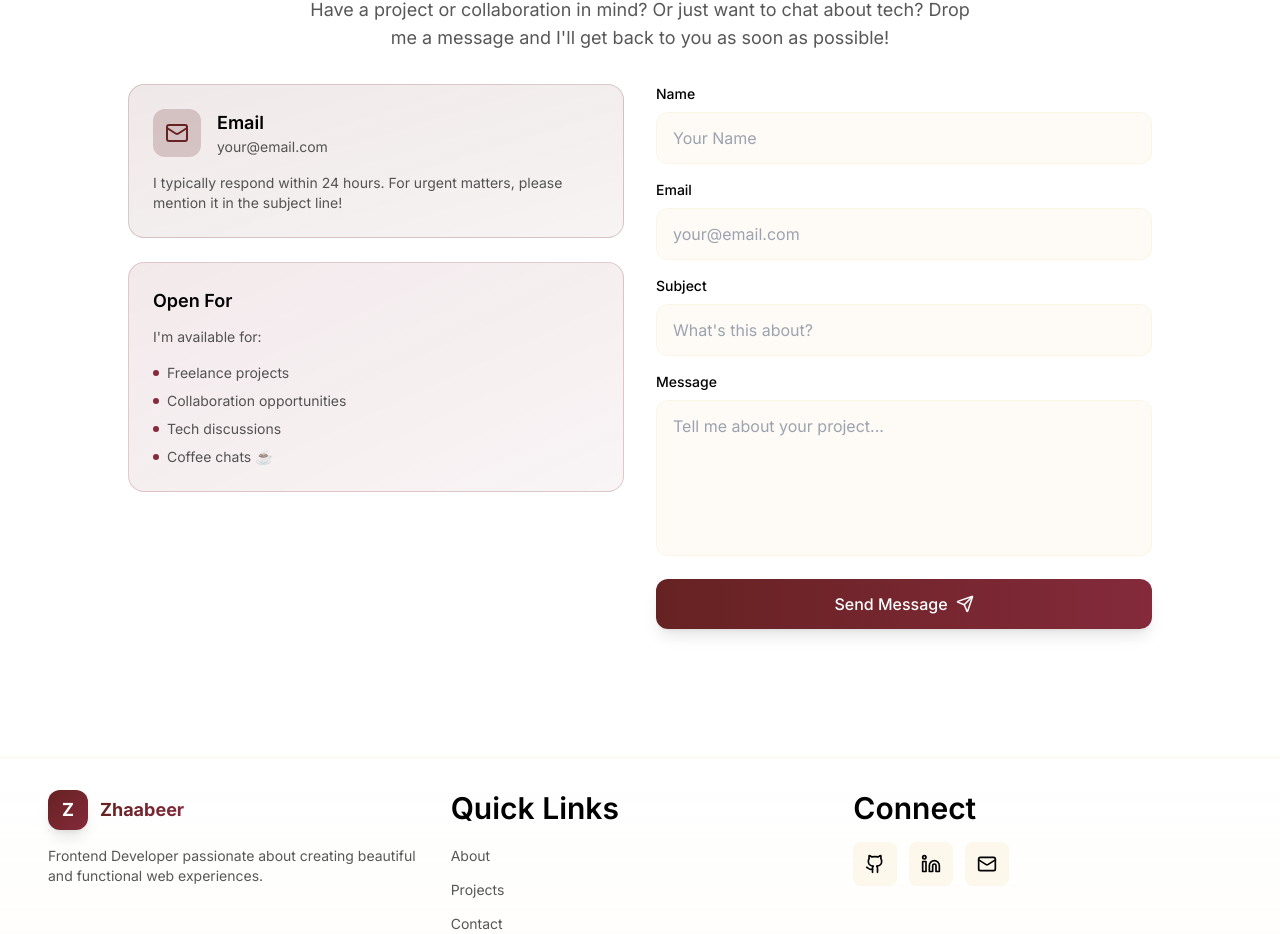
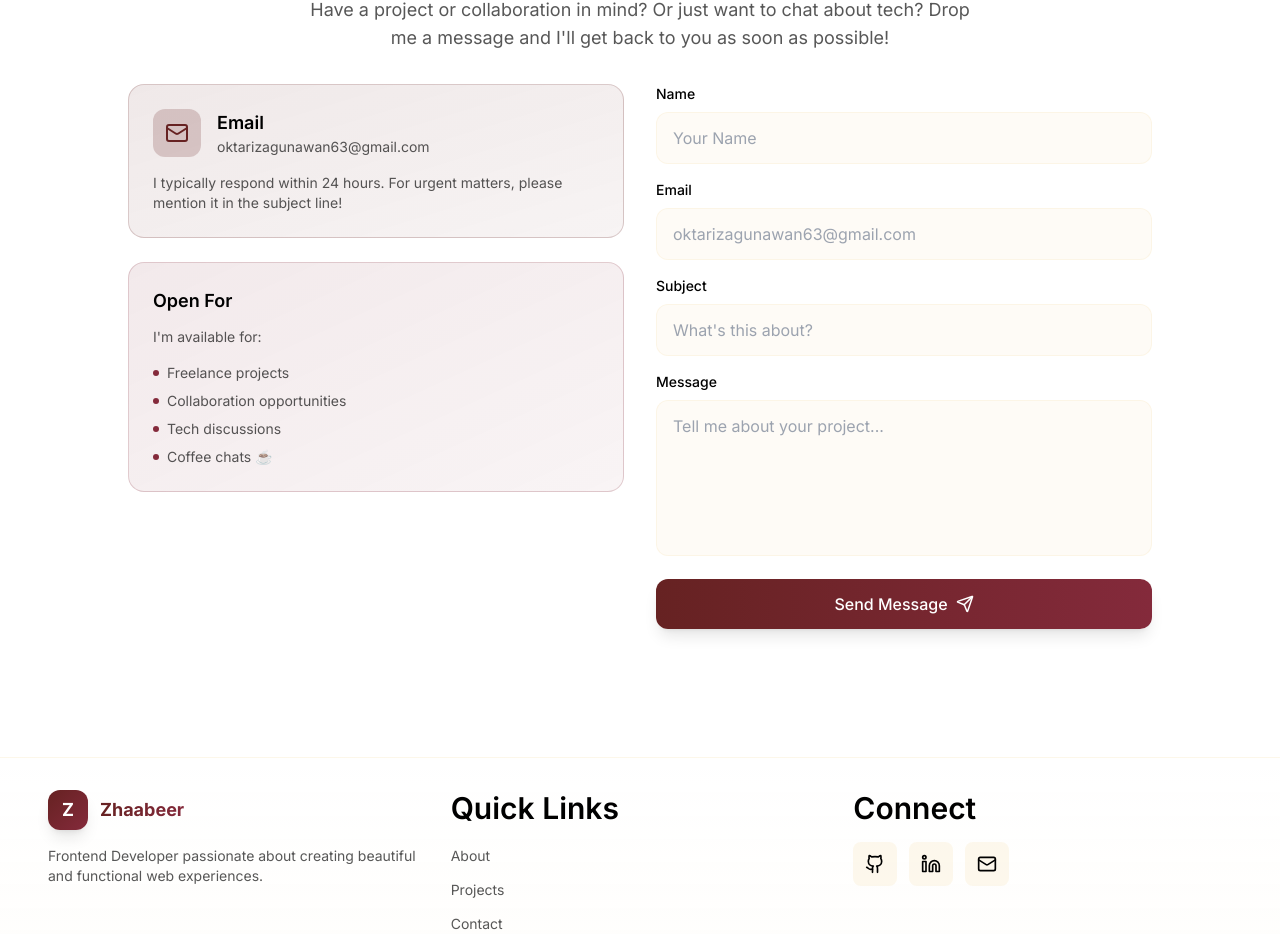
Before and after one commit to oktarizagunawan63/portofolioterbaru, a React (Vite) app: page / in a window 1280 px wide. Shown: the part 3150-4084 px from the top of the page. Built offline with nearby package versions, Linux system fonts and the light colour scheme.

Commit message:
add email

```diff
--- a/src/components/Footer.jsx
+++ b/src/components/Footer.jsx
@@ -68,7 +68,7 @@ export default function Footer() {
                 <Linkedin size={20} />
               </a>
               <a
-                href="mailto:your@email.com"
+                href="mailto:oktarizagunawan63@gmail.com"
                 className="p-3 rounded-lg bg-accent/20 hover:bg-primary hover:text-white transition-all duration-300"
               >
                 <Mail size={20} />
--- a/src/components/Hero.jsx
+++ b/src/components/Hero.jsx
@@ -104,7 +104,7 @@ export default function Hero() {
               <Linkedin size={20} />
             </a>
             <a
-              href="mailto:your@email.com"
+              href="mailto:oktarizagunawan63@gmail.com"
               className="p-3 rounded-full bg-accent/20 hover:bg-primary hover:text-white transition-all duration-300"
             >
               <Mail size={20} />
--- a/src/sections/Contact.jsx
+++ b/src/sections/Contact.jsx
@@ -59,7 +59,7 @@ export default function Contact() {
                 </div>
                 <div>
                   <h3 className="font-semibold text-lg">Email</h3>
-                  <p className="text-ink/70 text-sm">your@email.com</p>
+                  <p className="text-ink/70 text-sm">oktarizagunawan63@gmail.com</p>
                 </div>
               </div>
               <p className="text-ink/70 text-sm">
@@ -116,7 +116,7 @@ export default function Contact() {
                   name="email"
                   type="email"
                   required
-                  placeholder="your@email.com"
+                  placeholder="oktarizagunawan63@gmail.com"
                   className="w-full px-4 py-3 rounded-xl bg-accent/10 border border-accent/20 focus:border-primary focus:outline-none focus:ring-2 focus:ring-primary/20 transition-all"
                 />
               </div>
```
